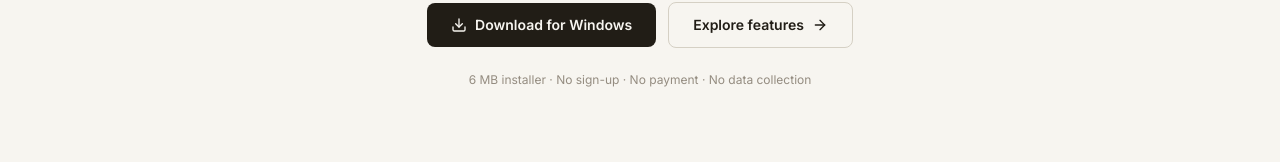
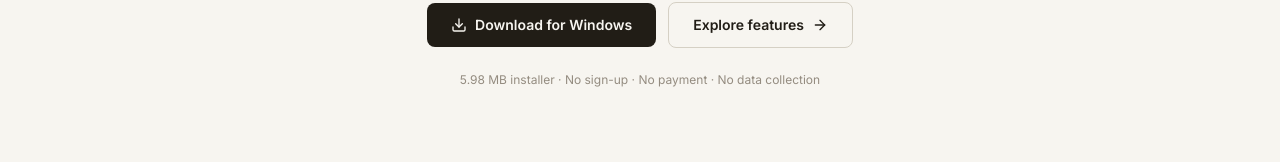
Before and after one commit to Mudassar1109/linkdit-official-website, a React (Vite) app: page / in a window 1280 px wide. Shown: the part 488-650 px from the top of the page. Built offline with nearby package versions, Linux system fonts and the light colour scheme.

Commit message:
Update installer size references to accurate 5.98 MB

```diff
--- a/src/pages/HomePage.tsx
+++ b/src/pages/HomePage.tsx
@@ -50,7 +50,7 @@ LinkDit Pad is the current release of a fast, offline-first editor for Windows.
 
 ## Notes
 
-- Installer: LinkDit-Pad-0.1.2-x64-setup.exe (about 6 MB).
+- Installer: LinkDit-Pad-0.1.2-x64-setup.exe (5.98 MB).
 - Works fully offline. Documents never leave your computer.`;
 
 const NOTES_TXT = `meeting-notes.txt — Sep 16, 2026
@@ -229,7 +229,7 @@ export const HomePage: React.FC<HomePageProps> = ({ navigate }) => {
     },
     {
       title: 'Native, not a browser tab',
-      desc: 'A lean Windows app on Tauri with a Rust core and an installer around 6 MB.',
+      desc: 'A lean Windows app on Tauri with a Rust core and a 5.98 MB installer.',
     },
     {
       title: 'Quiet, by design',
@@ -326,7 +326,7 @@ export const HomePage: React.FC<HomePageProps> = ({ navigate }) => {
             </div>
 
             <p className="text-xs text-ink-mute dark:text-paper/50">
-              6 MB installer · No sign-up · No payment · No data collection
+              5.98 MB installer · No sign-up · No payment · No data collection
             </p>
           </motion.div>
         </div>
```
